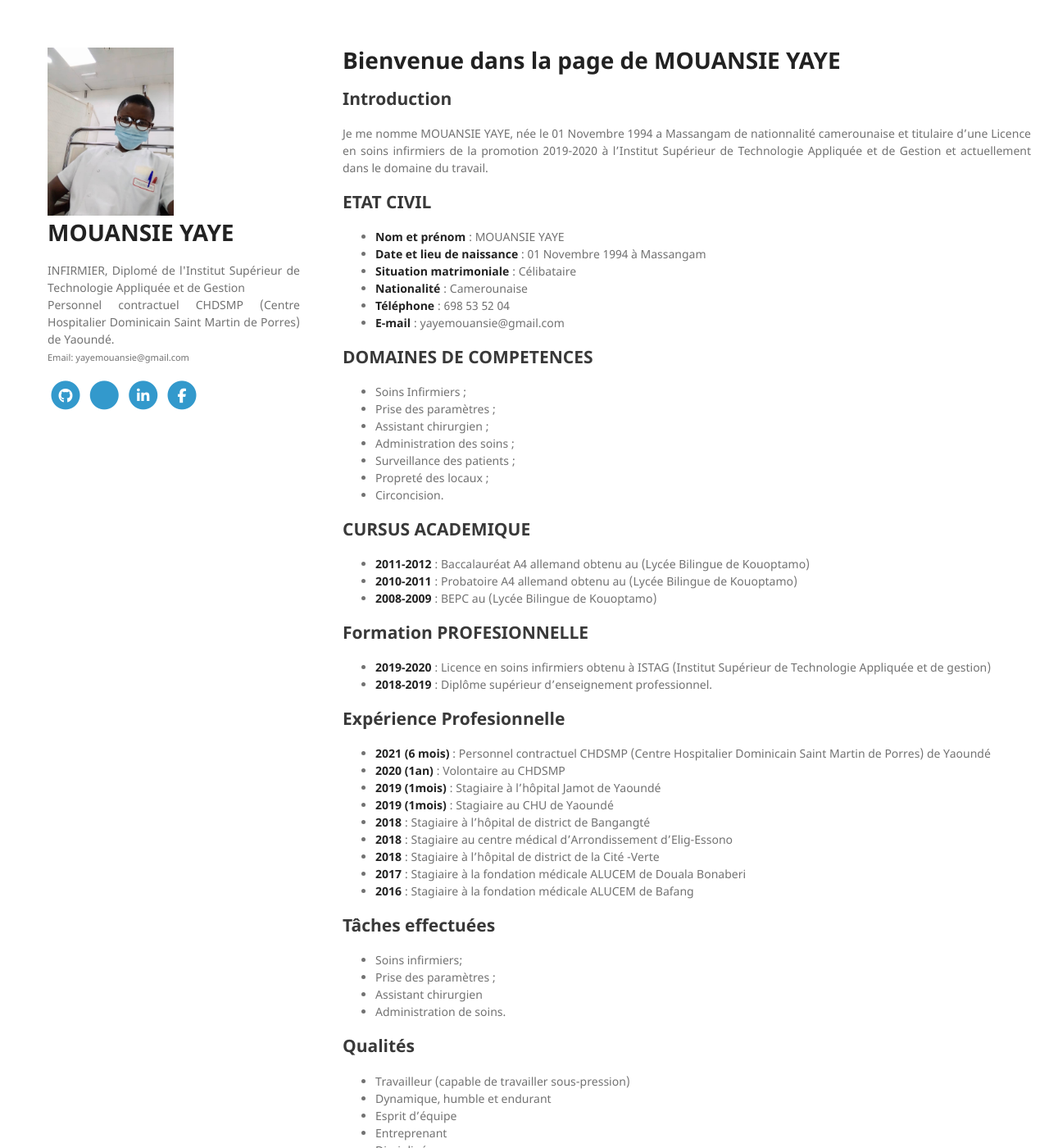
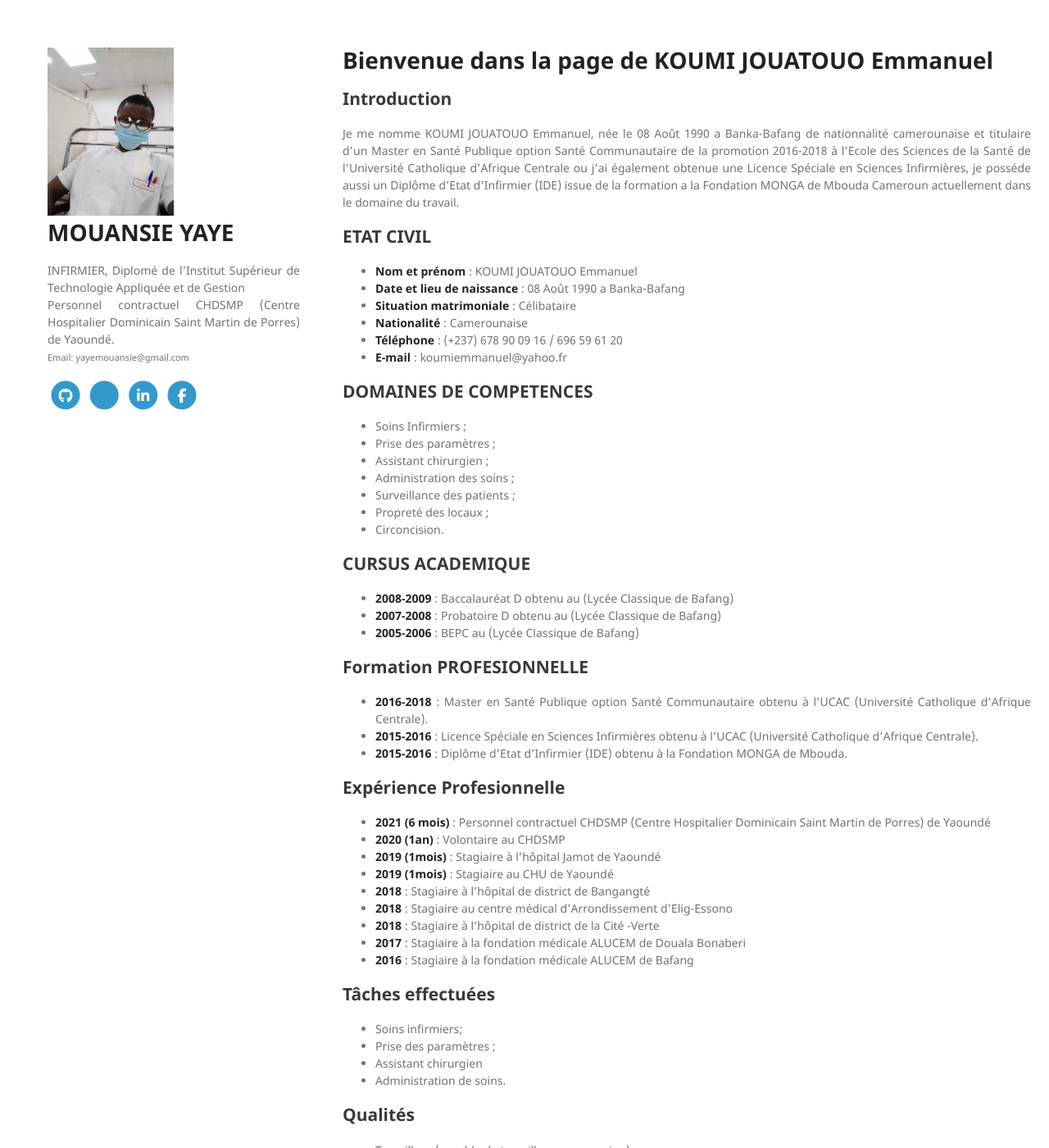
Before and after one commit to koumi-jouatouo/koumi-jouatouo.github.io, a Jekyll site: the page built from index.md, in a window 1280 px wide and 1400 px high. Shown: the whole window at 82% size. Built offline with Jekyll 4.4.1, drawn with Linux system fonts in a browser that asks for light colours; nearby versions of some CDN libraries; our own code applies the rules of GitHub Pages for plain Markdown files; a style sheet for code colours, icons or effects is not loaded.

Commit message:
Update index.md

```diff
--- a/index.md
+++ b/index.md
@@ -1,17 +1,17 @@
-# Bienvenue dans la page de MOUANSIE YAYE
+# Bienvenue dans la page de KOUMI JOUATOUO Emmanuel
 
 ## Introduction
 
-Je me nomme MOUANSIE YAYE, née le 01 Novembre 1994 a Massangam de nationnalité camerounaise et titulaire d’une Licence en soins infirmiers de la promotion 2019-2020 à l’Institut Supérieur de Technologie Appliquée et de Gestion et actuellement dans le domaine du travail.
+Je me nomme KOUMI JOUATOUO Emmanuel, née le 08 Août 1990 a Banka-Bafang de nationnalité camerounaise et titulaire d’un Master en Santé Publique option Santé Communautaire de la promotion 2016-2018 à l’Ecole des Sciences de la Santé de l'Université Catholique d'Afrique Centrale ou j'ai également obtenue une Licence Spéciale en Sciences Infirmières, je posséde aussi un Diplôme d'Etat d'Infirmier (IDE) issue de la formation a la Fondation MONGA de Mbouda Cameroun actuellement dans le domaine du travail.
 
 ## ETAT CIVIL
 
-* **Nom et prénom** : MOUANSIE YAYE
-* **Date et lieu de naissance** : 01 Novembre 1994 à Massangam
+* **Nom et prénom** : KOUMI JOUATOUO Emmanuel
+* **Date et lieu de naissance** : 08 Août 1990 a Banka-Bafang
 * **Situation matrimoniale** : Célibataire
 * **Nationalité** : Camerounaise
-* **Téléphone** : 698 53 52 04
-* **E-mail** : yayemouansie@gmail.com
+* **Téléphone** : (+237) 678 90 09 16 / 696 59 61 20
+* **E-mail** : koumiemmanuel@yahoo.fr
 
 ## DOMAINES DE COMPETENCES
 * Soins Infirmiers ;
@@ -23,13 +23,14 @@ Je me nomme MOUANSIE YAYE, née le 01 Novembre 1994 a Massangam de nationnalité
 * Circoncision.
 
 ## CURSUS ACADEMIQUE
-* **2011-2012** : Baccalauréat A4 allemand obtenu au (Lycée Bilingue de Kouoptamo)
-* **2010-2011** : Probatoire A4 allemand obtenu au (Lycée Bilingue de Kouoptamo)
-* **2008-2009** : BEPC au (Lycée Bilingue de Kouoptamo)
+* **2008-2009** : Baccalauréat D obtenu au (Lycée Classique de Bafang)
+* **2007-2008** : Probatoire D obtenu au (Lycée Classique de Bafang)
+* **2005-2006** : BEPC au (Lycée Classique de Bafang)
 
 ## Formation PROFESIONNELLE
-* **2019-2020** : Licence en soins infirmiers obtenu à ISTAG (Institut Supérieur de Technologie Appliquée et de gestion)
-*  **2018-2019** : Diplôme supérieur d’enseignement professionnel.
+* **2016-2018** : Master en Santé Publique option Santé Communautaire obtenu à l'UCAC (Université Catholique d’Afrique Centrale).
+*  **2015-2016** : Licence Spéciale en Sciences Infirmières obtenu à l'UCAC (Université Catholique d’Afrique Centrale).
+*  **2015-2016** : Diplôme d’Etat d’Infirmier (IDE)  obtenu à la Fondation MONGA de Mbouda.
 
 ## Expérience Profesionnelle
 *  **2021 (6 mois)** : Personnel contractuel CHDSMP (Centre Hospitalier Dominicain Saint Martin de Porres) de Yaoundé
```
